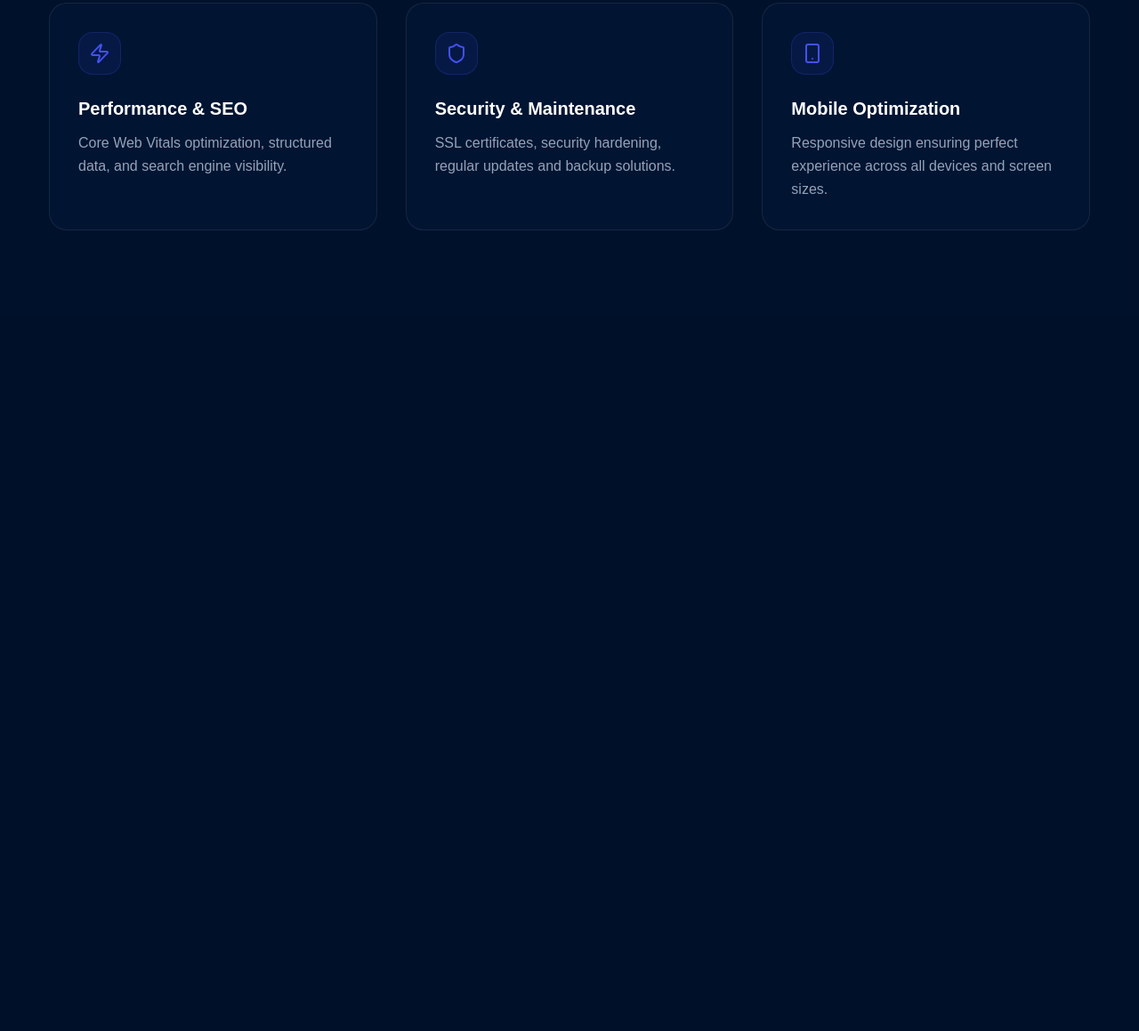
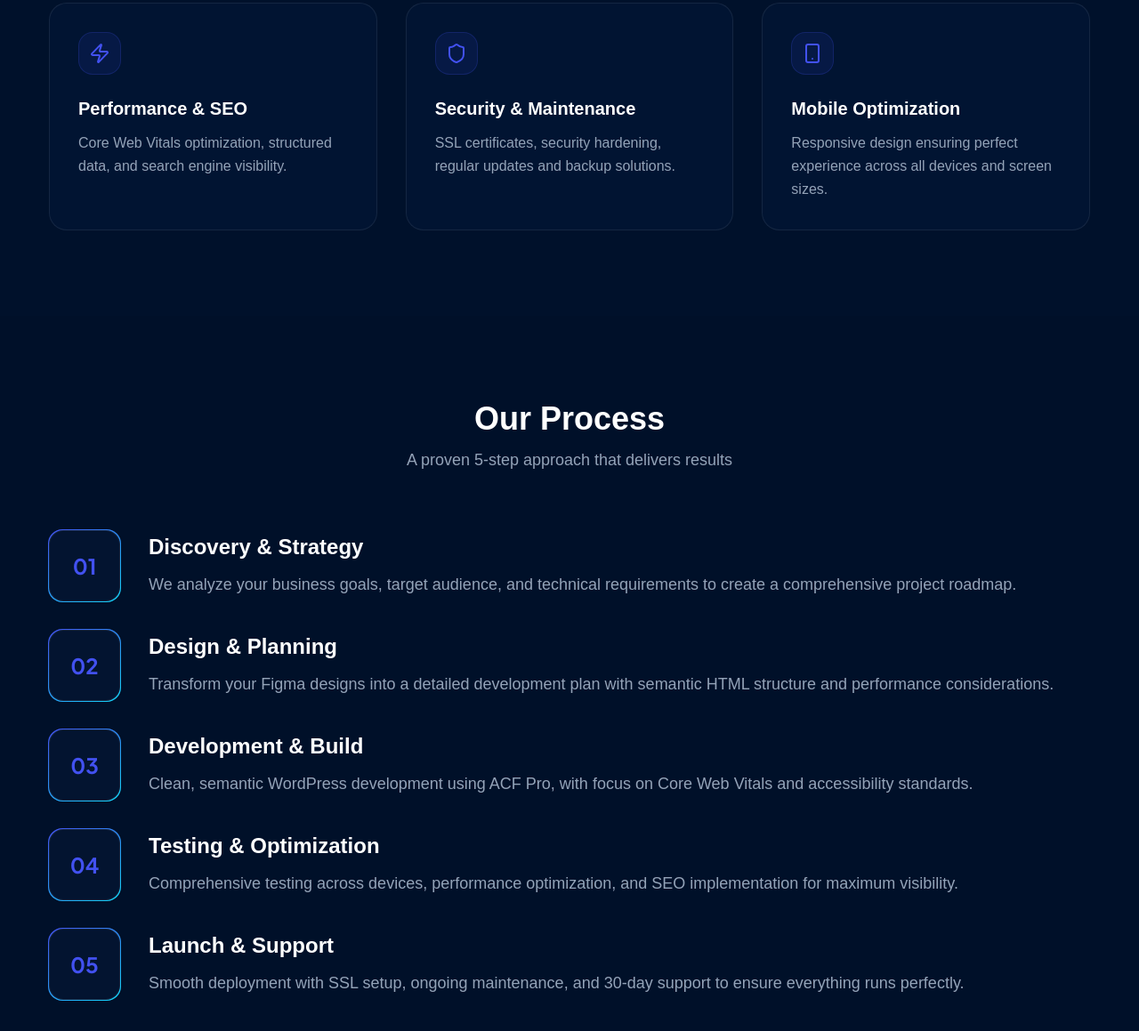
Before and after one commit to SkyKeyUA/clean-website, a plain HTML site: page index.html in a window 1280 px wide. Shown: the part 1638-2797 px from the top of the page at 89% size. Before the commit the page ends 1993 px from the top, so only its background shows below. Drawn offline with Linux system fonts and the light colour scheme; a web font is replaced by a local one.

Commit message:
section process was created

```diff
--- a/css/animation.css
+++ b/css/animation.css
@@ -30,3 +30,8 @@
     transform: translateY(4px) rotate(-1deg);
   }
 }
+@keyframes rotate-gradient {
+  100% {
+    transform: translate(-50%, -50%) rotate(360deg);
+  }
+}
--- a/css/home.css
+++ b/css/home.css
@@ -117,12 +117,72 @@
 .service {
   background-color: var(--service-bg);
 }
+.cards-process {
+  counter-reset: process-list;
+  display: flex;
+  flex-direction: column;
+  row-gap: 2rem; /* 32/16 */
+}
+.cards-process article {
+  display: flex;
+  column-gap: 2rem; /* 32/16 */
+  row-gap: 1.5rem; /* 24/16 */
+  align-items: center;
+  position: relative;
+}
+.cards-process article::before {
+  counter-increment: process-list;
+  content: '0' counter(process-list);
+  inline-size: 5rem; /* 80/16 */
+  aspect-ratio: 1;
+  display: flex;
+  justify-content: center;
+  align-items: center;
+  flex-basis: 5rem; /* 80/16 */
+  flex-shrink: 0;
+  font-size: 1.5rem; /* 24/16 */
+  font-weight: 700;
+  line-height: 2rem;
+  color: var(--link-bg);
+  background: var(--hero-picture-bg);
+  border-radius: 1rem;
+  border: 0.0625rem solid var(--service-card-border);
+  align-self: flex-start;
+}
+.cards-process article::after {
+  content: '';
+  position: absolute;
+  z-index: -1;
+  inset-inline-start: -1px;
+  inset-block-start: -1px;
+  border-radius: 1rem;
+  inline-size: 5.125rem; /* 82/16 */
+  flex-basis: 5.125rem; /* 82/16 */
+  flex-shrink: 0;
+  aspect-ratio: 1;
+  background: linear-gradient(145deg, var(--link-bg), var(--process-number-gradient));
+}
+.cards-process__title {
+  font-size: 1.5rem;
+  line-height: 2rem;
+  font-weight: 600;
+  margin-block-end: 0.75rem; /* 12/16 */
+}
+.cards-process__text {
+  font-size: 1.125rem;
+  line-height: 1.625;
+  font-weight: 500;
+}
+.cards-process__text p:not(:last-child) {
+  margin-block-end: 0.5rem; /* 8/16 */
+}
 @media (min-width: 767.98px) {
   .hero {
     padding-block: 5.625rem; /* 90/16 */
   }
   .trusted,
-  .service {
+  .service,
+  .process {
     padding-block: 2.5rem; /* 40/16 */
   }
   .hero__title {
@@ -130,6 +190,9 @@
   }
   .service__section-header {
     margin-block-end: 3rem; /* 48/16 */
+  }
+  .process__section-header {
+    margin-block-end: 4rem; /* 64/16 */
   }
 }
 @media (min-width: 991.98px) {
@@ -139,7 +202,8 @@
   .trusted {
     padding-block: 4rem; /* 64/16 */
   }
-  .service {
+  .service,
+  .process {
     padding-block: 6rem; /* 96/16 */
   }
   .hero__container {
@@ -161,10 +225,12 @@
     padding-block: 5.625rem 1.875rem; /* 30/16 */
   }
   .trusted,
-  .service {
+  .service,
+  .process {
     padding-block: 1.875rem; /* 30/16 */
   }
-  .service__section-header {
+  .service__section-header,
+  .process__section-header {
     margin-block-end: 2rem; /* 32/16 */
   }
 }
@@ -172,4 +238,7 @@
   .trusted__title {
     margin-block-end: 1rem; /* 16/16 */
   }
+  .cards-process article {
+    flex-direction: column;
+  }
 }
--- a/css/variables.css
+++ b/css/variables.css
@@ -17,6 +17,7 @@
   --trusted-list-bg: #8fa2bd33;
 
   --link-bg: #4251f0;
+  --process-number-gradient: #12d5f8;
 
   --btn-box-shadow: 0 4px 20px #4251f066;
 
--- a/index.html
+++ b/index.html
@@ -190,6 +190,74 @@
 					</div>
 				</div>
 			</section>
+			<section class="main__process process">
+				<div class="process__container">
+					<div class="process__section-header section-header section-header--center">
+						<h2 class="section-header__title title">Our Process</h2>
+						<div class="section-header__text">
+							<p>A proven 5-step approach that delivers results</p>
+						</div>
+					</div>
+					<ul class="process__cards cards-process">
+						<li>
+							<article>
+								<div class="cards-process__body">
+									<h3 class="cards-process__title title">Discovery & Strategy</h3>
+									<div class="cards-process__text">
+										<p>We analyze your business goals, target audience, and technical requirements to create a
+											comprehensive project roadmap.</p>
+									</div>
+								</div>
+							</article>
+						</li>
+						<li>
+							<article>
+								<div class="cards-process__body">
+									<h3 class="cards-process__title title">Design & Planning</h3>
+									<div class="cards-process__text">
+										<p>Transform your Figma designs into a detailed development plan with semantic HTML
+											structure and performance
+											considerations.</p>
+									</div>
+								</div>
+							</article>
+						</li>
+						<li>
+							<article>
+								<div class="cards-process__body">
+									<h3 class="cards-process__title title">Development & Build</h3>
+									<div class="cards-process__text">
+										<p>Clean, semantic WordPress development using ACF Pro, with focus on Core Web Vitals and
+											accessibility standards.</p>
+									</div>
+								</div>
+							</article>
+						</li>
+						<li>
+							<article>
+								<div class="cards-process__body">
+									<h3 class="cards-process__title title">Testing & Optimization</h3>
+									<div class="cards-process__text">
+										<p>Comprehensive testing across devices, performance optimization, and SEO implementation
+											for maximum visibility.</p>
+									</div>
+								</div>
+							</article>
+						</li>
+						<li>
+							<article>
+								<div class="cards-process__body">
+									<h3 class="cards-process__title title">Launch & Support</h3>
+									<div class="cards-process__text">
+										<p>Smooth deployment with SSL setup, ongoing maintenance, and 30-day support to ensure
+											everything runs perfectly.</p>
+									</div>
+								</div>
+							</article>
+						</li>
+					</ul>
+				</div>
+			</section>
 		</main>
 
 		<footer class="footer"></footer>
```
